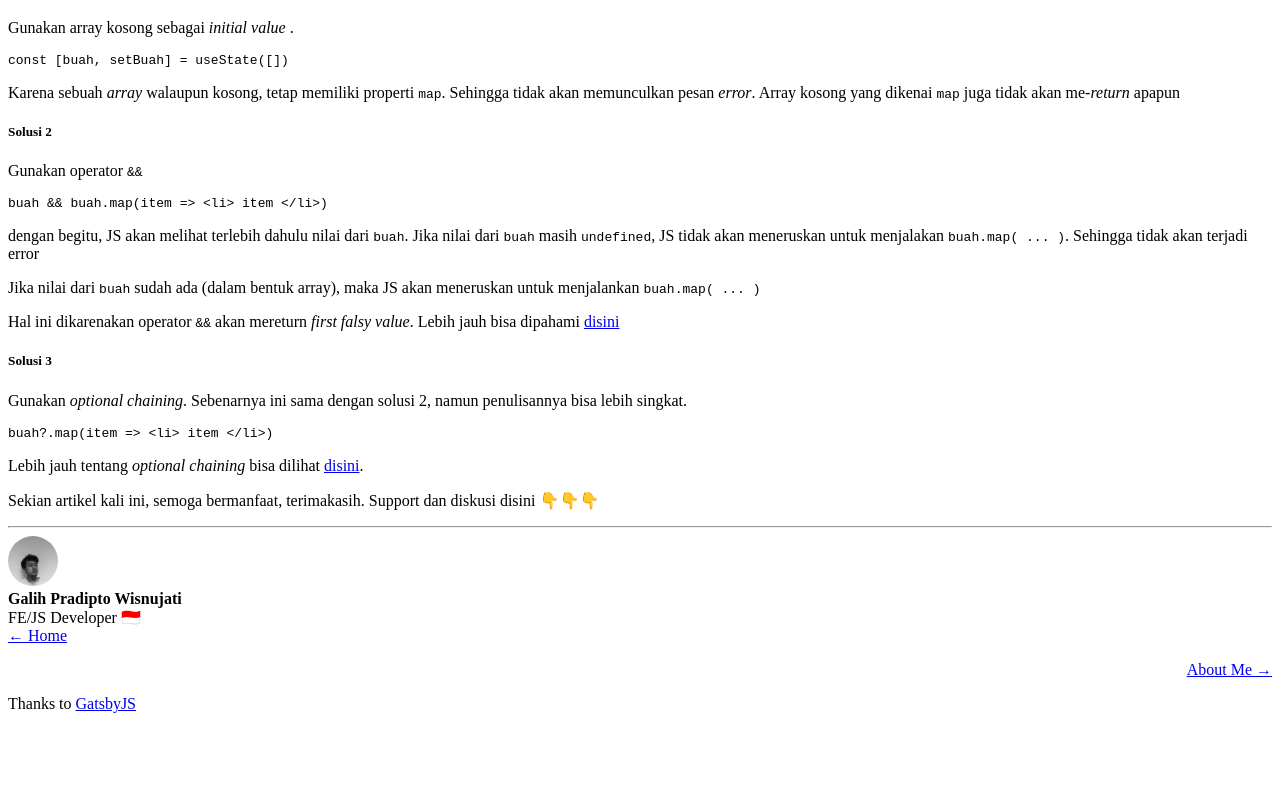
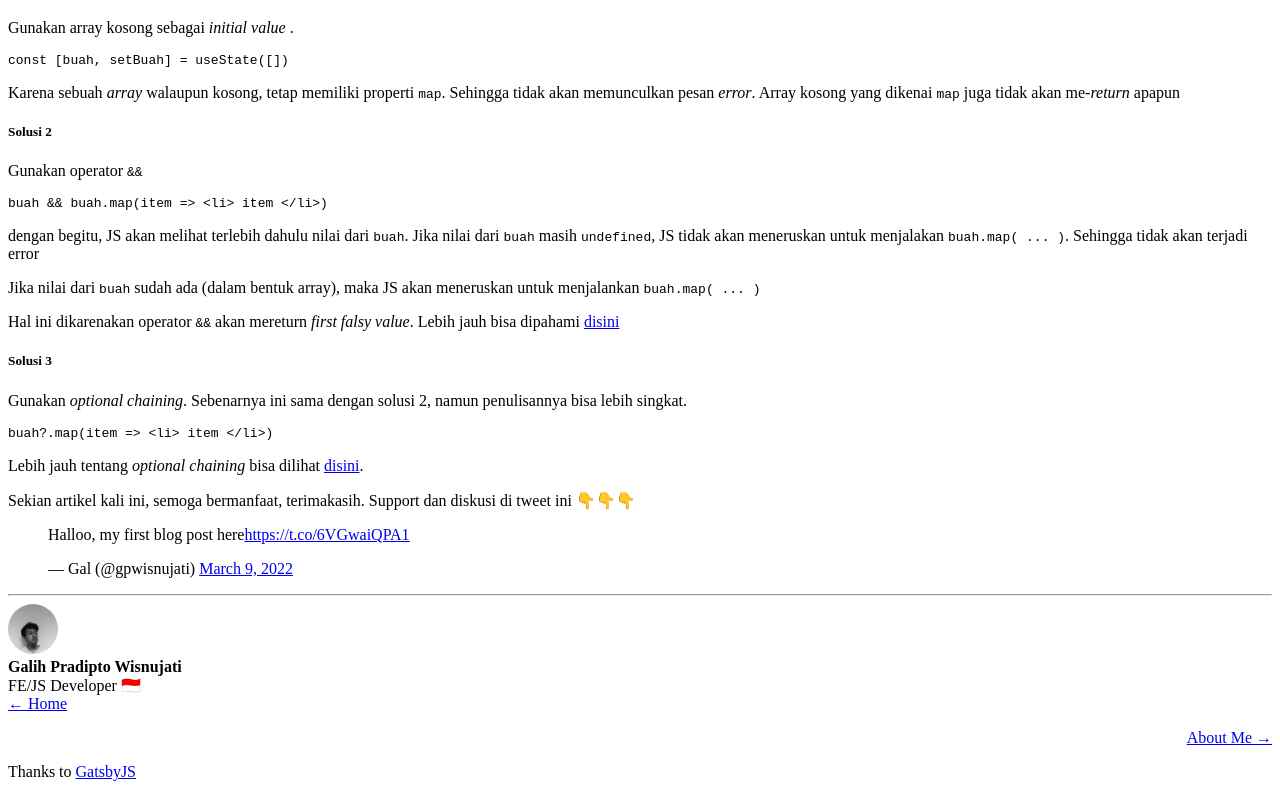
Before and after one commit to galihprad/galihpradoldweb, a Gatsby site: page /error-map/ in a window 1280 px wide. Shown: the part 1326-2115 px from the top of the page. Before the commit the page ends 2047 px from the top, so only its background shows below. Built offline with nearby package versions, Linux system fonts and the light colour scheme; Gatsby itself is replaced by a stand-in of ours; some packages are replaced by stand-ins of ours; code samples lack their colours.

Commit message:
Minor UPdate

```diff
--- a/content/blog/error-map/index.md
+++ b/content/blog/error-map/index.md
@@ -126,4 +126,6 @@ buah?.map(item => <li> item </li>)
 Lebih jauh tentang _optional chaining_ bisa dilihat [disini](https://developer.mozilla.org/en-US/docs/Web/JavaScript/Reference/Operators/Optional_chaining).
 
 Sekian artikel kali ini, semoga bermanfaat, terimakasih.
-Support dan diskusi disini 👇👇👇
+Support dan diskusi di tweet ini 👇👇👇
+
+<blockquote class="twitter-tweet"><p lang="en" dir="ltr">Halloo, my first blog post here<a href="https://t.co/6VGwaiQPA1">https://t.co/6VGwaiQPA1</a></p>&mdash; Gal (@gpwisnujati) <a href="https://twitter.com/gpwisnujati/status/1501414602017755137?ref_src=twsrc%5Etfw">March 9, 2022</a></blockquote> <script async src="https://platform.twitter.com/widgets.js" charset="utf-8"></script>
```
